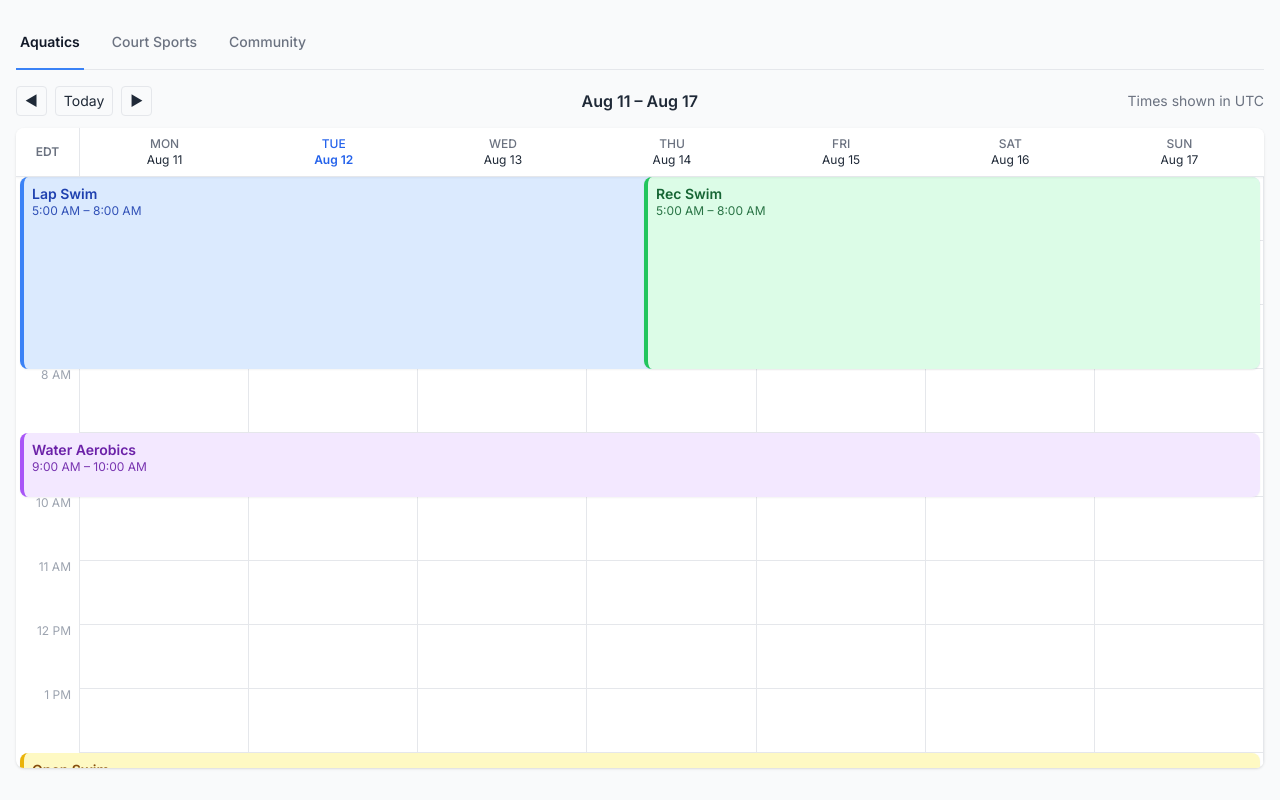
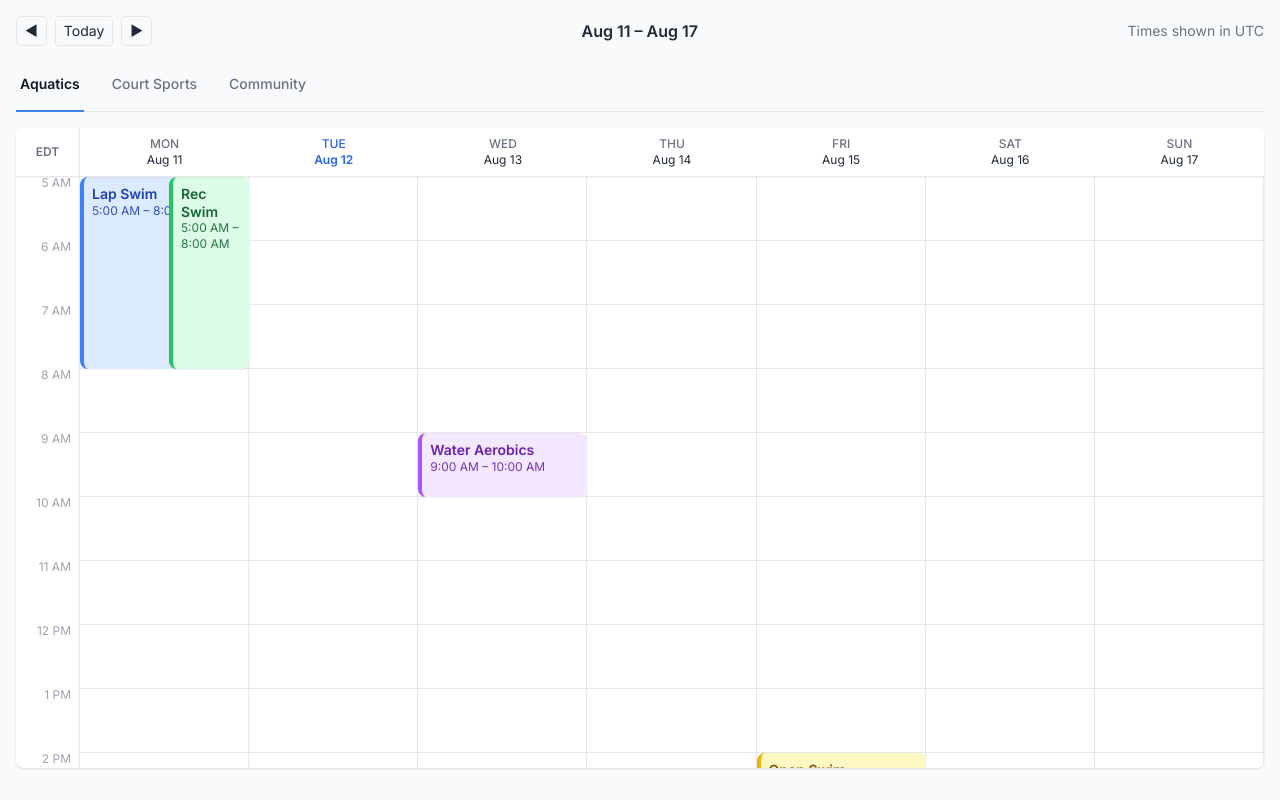
Before and after one commit to dauphineezc/GMCC-drop-in-schedule, a plain HTML site: page index.html in a window 1280 px wide. Drawn offline with nearby package versions, Linux system fonts and the light colour scheme.

Commit message:
update index.html

```diff
--- a/index.html
+++ b/index.html
@@ -15,9 +15,9 @@
     .scrollbar::-webkit-scrollbar-thumb{ background:#a8a8a8; border-radius:4px;} .scrollbar::-webkit-scrollbar-thumb:hover{ background:#888; }
     .tab-btn.active{ border-bottom-color:#3b82f6; color:#111827; font-weight:600; }
     .day-col { position: relative; }
-    .event-card { position:absolute; left:0; right:0; border-left-width:4px; border-radius:0.5rem; padding:0.5rem; }
+    .event-card { position:absolute; box-sizing:border-box; border-left-width:4px; border-radius:0.5rem; padding:0.5rem; }
     .now-line { position:absolute; height:2px; background:#ef4444; z-index:30; }
-    .now-dot { position:absolute; width:8px; height:8px; background:#ef4444; border-radius:9999px; transform:translate(-6px,-3px); }
+    .now-dot { position:absolute; width:8px; height:8px; background:#ef4444; border-radius:9999px; }
     @media print {
       .no-print { display:none !important; }
       .print-block { display:block !important; }
@@ -27,10 +27,6 @@
 </head>
 <body class="bg-gray-50 text-gray-800 antialiased">
   <main class="mx-auto max-w-7xl p-4">
-    <!-- Tabs -->
-    <div class="mb-4 border-b border-gray-200">
-      <nav id="tabs" class="-mb-px flex flex-wrap gap-6" aria-label="Calendars"></nav>
-    </div>
 
     <!-- Controls -->
     <div class="no-print flex flex-wrap items-center justify-between gap-3 mb-3">
@@ -41,6 +37,11 @@
       </div>
       <div id="rangeLabel" class="font-semibold"></div>
       <div class="text-sm text-gray-500">Times shown in <span id="tzLabel"></span></div>
+    </div>
+
+    <!-- Tabs -->
+    <div class="mb-4 border-b border-gray-200">
+      <nav id="tabs" class="-mb-px flex flex-wrap gap-6" aria-label="Calendars"></nav>
     </div>
 
     <!-- Desktop grid -->
@@ -134,6 +135,9 @@
     scroller: document.getElementById("gridScroller")
   };
 
+  // overlays for each day (0..6)
+  let dayOverlays = [];
+
   els.tzLabel.textContent = Intl.DateTimeFormat().resolvedOptions().timeZone;
 
   // Controls
@@ -190,12 +194,11 @@
     els.gridHeader.innerHTML = "";
     const timeCell = document.createElement("div");
     timeCell.className = "p-2 border-r border-b border-gray-200 text-xs text-center font-semibold text-gray-500 flex items-center justify-center";
-    timeCell.textContent = "EDT"; // label; your site can detect TZ separately
+    timeCell.textContent = "EDT";
     els.gridHeader.appendChild(timeCell);
 
-    const days = [];
     for (let i=0;i<7;i++){
-      const d = addDays(weekStart,i); days.push(d);
+      const d = addDays(weekStart,i);
       const h = document.createElement("div");
       h.className = "p-2 border-b border-gray-200 text-center";
       const isToday = ymd(d) === ymd(new Date());
@@ -213,10 +216,16 @@
     renderList();
   }
 
-  // GRID (desktop)
+  /* ========================
+     UPDATED: renderGrid()
+     ======================== */
   function renderGrid(){
     const startHour = 5, endHour = 22;
+    const rowH = parseInt(getComputedStyle(document.documentElement).getPropertyValue("--row-h"));
+
     els.gridBody.innerHTML = "";
+    dayOverlays = [];
+
     // time rail + empty cells
     for (let hour=startHour; hour<=endHour; hour++){
       const t = document.createElement("div");
@@ -234,6 +243,25 @@
       }
     }
 
+    // build 7 absolute overlays aligned to each day column (use the first hour row)
+    const firstRowCells = [...els.gridBody.querySelectorAll('.day-col')].slice(0,7);
+    const gridBox = els.gridBody.getBoundingClientRect();
+    const totalHeight = (endHour - startHour) * rowH;
+
+    for (let day=0; day<7; day++){
+      const refCell = firstRowCells[day];
+      const box = refCell.getBoundingClientRect();
+      const overlay = document.createElement('div');
+      overlay.className = 'absolute';
+      overlay.style.top = '0px';
+      overlay.style.left = `${box.left - gridBox.left}px`;
+      overlay.style.width = `${box.width}px`;
+      overlay.style.height = `${totalHeight}px`;
+      overlay.style.pointerEvents = 'none';
+      els.gridBody.appendChild(overlay);
+      dayOverlays[day] = overlay;
+    }
+
     // Place events using true overlap columns
     const events = CALS[currentCal].events;
     const groupsByDay = Array.from({length:7},()=>[]);
@@ -244,11 +272,10 @@
       const clusters = clusterOverlaps(dayEvents);
       for (const cluster of clusters){
         assignColumns(cluster); // adds .col and .colCount
-        for (const ev of cluster){
-          placeEvent(ev);
-        }
+        for (const ev of cluster) placeEvent(ev);
       }
     }
+
     positionNowLine(startHour, endHour);
   }
 
@@ -282,49 +309,72 @@
     }
   }
 
+  /* ========================
+     UPDATED: placeEvent()
+     ======================== */
   function placeEvent(ev){
     const startHour = 5;
-    const top = (ev.start - startHour) * parseInt(getComputedStyle(document.documentElement).getPropertyValue("--row-h"));
-    const height = (ev.end - ev.start) * parseInt(getComputedStyle(document.documentElement).getPropertyValue("--row-h"));
-    const widthPct = 100 / ev.colCount;
-    const leftPct  = ev.col * widthPct;
+    const rowH = parseInt(getComputedStyle(document.documentElement).getPropertyValue("--row-h"));
+    const top    = (ev.start - startHour) * rowH;
+    const height = (ev.end   - ev.start)  * rowH;
 
-    // find the day column container for absolute positioning
-    const dayCols = [...els.gridBody.querySelectorAll(".day-col")].filter(n => +n.dataset.day === ev.dayIndex);
-    // The column appears once per hour row; we want the first one (topmost in that day)
-    const dayColTop = dayCols[0];
+    const overlay = dayOverlays[ev.dayIndex];
+    if (!overlay) return;
+
+    const GUTTER = 8; // px gap between neighbors
+    const colW   = overlay.getBoundingClientRect().width;
+    const totalGutter = (ev.colCount - 1) * GUTTER;
+    const width  = (colW - totalGutter) / ev.colCount;
+    const left   = ev.col * (width + GUTTER);
+
     const card = document.createElement("div");
     card.className = `event-card shadow-sm ${ev.color.bg} ${ev.color.text} ${ev.color.border}`;
-    card.style.top = `${top}px`;
+    card.style.top    = `${top}px`;
+    card.style.left   = `${Math.round(left)}px`;
+    card.style.width  = `${Math.round(width)}px`;
     card.style.height = `${height}px`;
-    card.style.left = `calc(${leftPct}% + 4px)`;
-    card.style.width = `calc(${widthPct}% - 8px)`;
-    card.innerHTML = `<p class="font-semibold text-sm leading-tight">${ev.name}</p>
-                      <p class="text-xs opacity-90">${formatTime(ev.start)} – ${formatTime(ev.end)}</p>`;
-    // append at the end of gridBody so absolute coordinates are relative to the grid container
-    dayColTop.parentElement.appendChild(card);
+    card.style.pointerEvents = 'auto';
+    card.innerHTML = `
+      <p class="font-semibold text-sm leading-tight">${ev.name}</p>
+      <p class="text-xs opacity-90">${formatTime(ev.start)} – ${formatTime(ev.end)}</p>
+    `;
+    overlay.appendChild(card);
   }
 
+  /* ==============================
+     UPDATED: positionNowLine()
+     ============================== */
   function positionNowLine(startHour, endHour){
-    // remove prior
-    document.querySelectorAll(".now-line").forEach(n=>n.remove());
+    document.querySelectorAll(".now-line").forEach(n => n.remove());
+
     const now = new Date();
-    const dow = (now.getDay()+6)%7; // Mon=0
+    const dow = (now.getDay() + 6) % 7; // Mon=0
     const h = now.getHours(), m = now.getMinutes();
     if (h < startHour || h >= endHour) return;
 
-    const minutesPast = (h - startHour)*60 + m;
-    const top = minutesPast * (parseInt(getComputedStyle(document.documentElement).getPropertyValue("--row-h"))/60);
+    const overlay = dayOverlays[dow];
+    if (!overlay) return;
 
-    // create line sized to the day's column
+    const rowH = parseInt(getComputedStyle(document.documentElement).getPropertyValue("--row-h"));
+    const minutesPast = (h - startHour) * 60 + m;
+    const top = minutesPast * (rowH / 60);
+
     const line = document.createElement("div");
     line.className = "now-line";
+    line.style.left = "0px";
+    line.style.right = "0px";
     line.style.top = `${top}px`;
-    // use CSS grid column positioning
-    line.style.gridColumn = `${dow+2} / span 1`;
-    line.innerHTML = `<span class="now-dot"></span>`;
-    els.gridBody.appendChild(line);
+
+    const dot = document.createElement("div");
+    dot.className = "now-dot";
+    dot.style.left = "0px";
+    dot.style.top = "50%";
+    dot.style.transform = "translate(-50%, -50%)";
+
+    line.appendChild(dot);
+    overlay.appendChild(line);
   }
+
   setInterval(()=>{ renderHeader(); renderGrid(); }, 60000); // tick minute
 
   // LIST (mobile)
```
